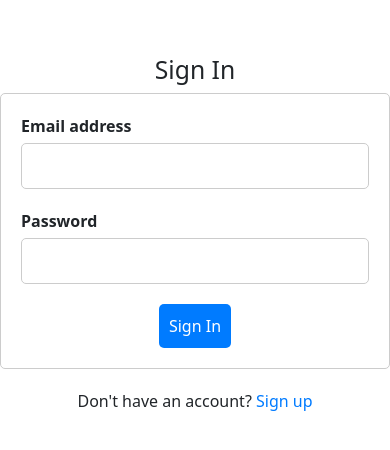
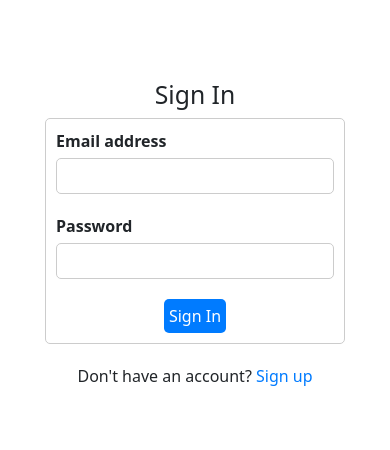
Before and after one commit to vikash18o19/MEAN-Client, an Angular app: page /signin in a window 390 px wide. Shown: the part 180-630 px from the top of the page. Built offline with nearby package versions, Linux system fonts and the light colour scheme.

Commit message:
Some UI changes

```diff
--- a/src/app/signin/signin.component.css
+++ b/src/app/signin/signin.component.css
@@ -66,3 +66,19 @@ button:hover {
 .signup-option a:hover {
     text-decoration: underline;
 }
+
+/* Media queries for mobile devices */
+@media only screen and (max-width: 600px) {
+  form {
+    max-width: 300px;
+    padding: 10px;
+  }
+
+  input {
+    padding: 5px;
+  }
+
+  button {
+    padding: 5px;
+  }
+}
--- a/src/app/signup/signup.component.css
+++ b/src/app/signup/signup.component.css
@@ -3,7 +3,8 @@
     flex-direction: column;
     align-items: center;
     justify-content: center;
-    height: 100vh;
+    height: 100%;
+    padding: 20px;
 }
 
 form {
```
